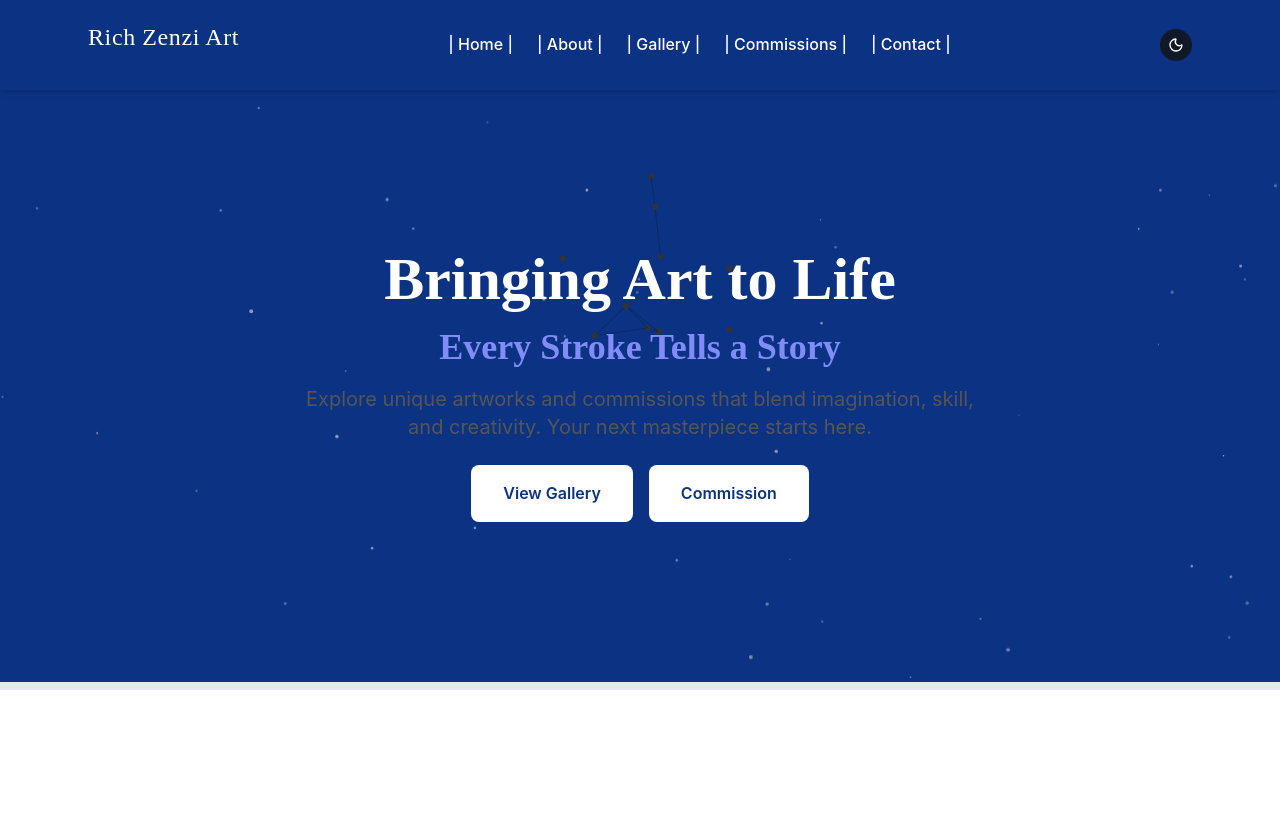
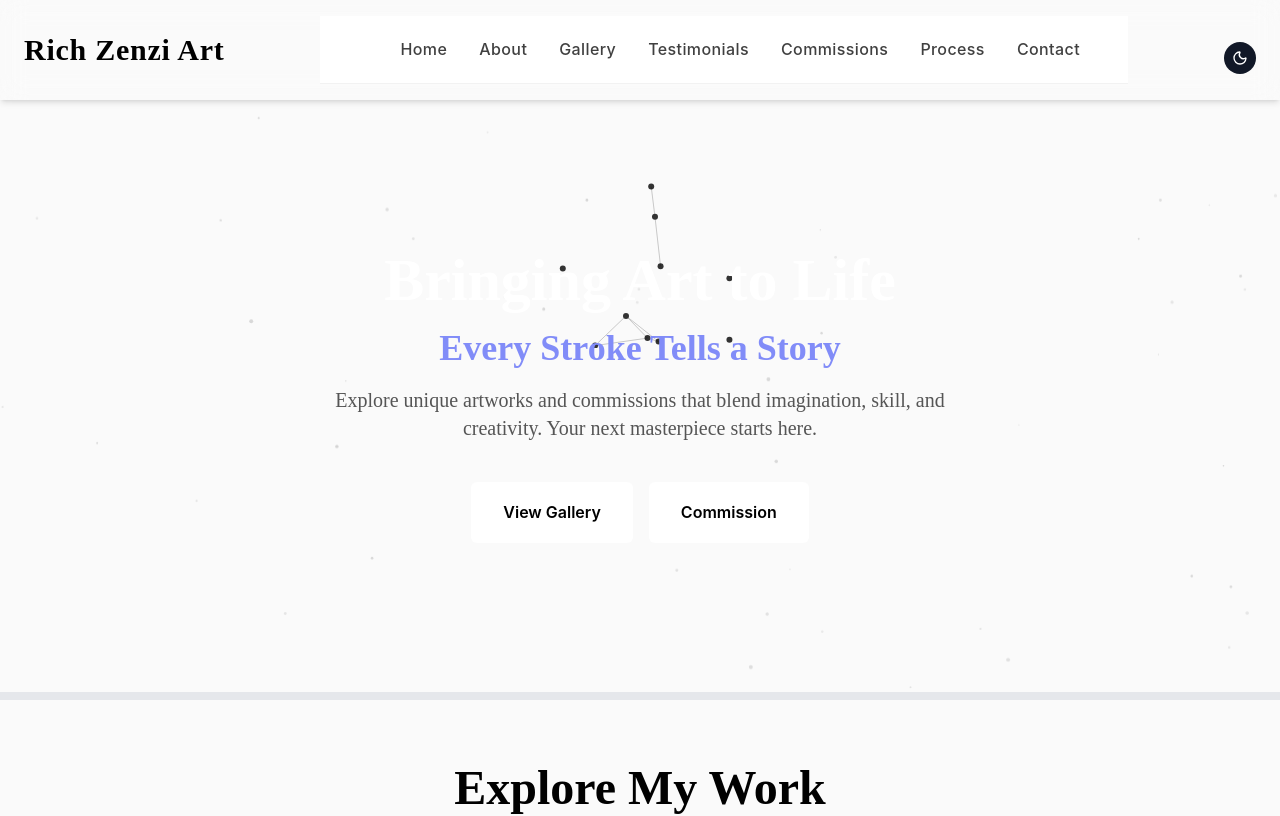
Before and after one commit to mercyXp/artist-portfolio-react, a React (Vite) app in the folder client/: page / in a window 1280 px wide. Shown: the top 816 px of the page. Built offline with nearby package versions, Linux system fonts and the light colour scheme.

Commit message:
Refine: make changes to create a new theme

```diff
--- a/client/src/App.jsx
+++ b/client/src/App.jsx
@@ -16,8 +16,8 @@ function App() {
             <motion.div initial={{ opacity: 0 }} animate={{ opacity: 1 }} transition={{ duration: 0.6 }}>
                 <Header/>
                 <Hero/>
+                <Gallery/>
                 <AboutMe/>
-                <Gallery/>
                 <Testimonials/>
                 <Commissions/>
                 <CreativeProcess/>
--- a/client/src/components/Gallery.jsx
+++ b/client/src/components/Gallery.jsx
@@ -69,7 +69,7 @@ function Gallery() {
           }`}
         >
           Every piece below tells a unique story — drawn with passion, precision,
-          and purpose. Dive into my creative process and feel the rhythm of each line.
+          and purpose. Dive in and experience the art that defines my journey.
         </p>
       </div>
 
--- a/client/src/components/Header.jsx
+++ b/client/src/components/Header.jsx
@@ -8,59 +8,63 @@ function Header() {
   const [isMenuOpen, setIsMenuOpen] = useState(false);
   const { isDark } = useTheme();
 
-  const toggleMenu = () => {
-    setIsMenuOpen(!isMenuOpen);
-  };
-
-  const closeMenu = () => {
-    setIsMenuOpen(false);
-  };
+  const toggleMenu = () => setIsMenuOpen(!isMenuOpen);
+  const closeMenu = () => setIsMenuOpen(false);
 
   const navLinks = [
     { href: '#home', label: 'Home' },
     { href: '#about', label: 'About' },
     { href: '#gallery', label: 'Gallery' },
+    { href: '#testimonials', label: 'Testimonials' },
     { href: '#commissions', label: 'Commissions' },
+    { href: '#process', label: 'Process' },
     { href: '#contact', label: 'Contact' },
   ];
 
   return (
-    <header className={`sticky top-0 z-50 shadow-md transition-all duration-300 ${
-          isDark
-            ? 'bg-gray-900 text-gray-100'
-            : 'bg-[var(--primary-bg)] text-[var(--primary-text)]'
-        }`}>
+    <header
+        className={`
+          sticky top-0 z-50 w-full flex flex-col items-center justify-center overflow-hidden
+          backdrop-blur-md shadow-md transition-all duration-300
+          ${
+            isDark
+              ? 'bg-gray-900 text-gray-100'
+              : 'bg-[var(--primary-bg)] text-[var(--primary-text)]'
+          }
+    `   }
+
+    >
       <div className="container mx-auto flex items-center justify-between py-4 px-6">
         {/* Logo */}
-        <h1 className="text-xl md:text-2xl font-serif tracking-wide text-[var(--primary-text)]">
+        <h1
+          className={`
+            text-2xl md:text-3xl font-serif font-semibold tracking-wide
+            transition-colors duration-300
+            hover:text-[var(--nav-hover)]
+          `}
+        >
           Rich Zenzi Art
         </h1>
 
         {/* Desktop Navigation */}
-        <nav className={`hidden md:flex items-center space-x-6 transition-colors duration-300 ${
-            isDark
-              ? 'bg-gray-900 text-gray-100'
-              : 'bg-[var(--primary-bg)] text-[var(--primary-text)]'
-          }`}>
+        <nav className="hidden md:flex items-center space-x-8 font-medium tracking-wide">
           {navLinks.map((link) => (
             <a
               key={link.href}
               href={link.href}
-              className="hover:text-[var(--accent-text)] transition-colors duration-300"
+              className="relative transition-all duration-300 hover:text-[var(--nav-hover)] group"
             >
-              | {link.label} |
+              {link.label}
+              <span className="absolute left-0 -bottom-1 h-[2px] w-0 bg-current transition-all duration-300 group-hover:w-full" />
             </a>
           ))}
         </nav>
 
-        {/* Right side - Theme Toggle and Hamburger */}
+        {/* Right side */}
         <div className="flex items-center space-x-4">
-          {/* Theme Toggle Button */}
-          <div className="ml-4">
-            <ThemeToggleButton />
-          </div>
+          <ThemeToggleButton />
 
-          {/* Hamburger Menu Button - Mobile only */}
+          {/* Hamburger Menu */}
           <button
             className="md:hidden flex flex-col justify-center items-center w-8 h-8 relative focus:outline-none"
             onClick={toggleMenu}
@@ -68,17 +72,17 @@ function Header() {
             aria-expanded={isMenuOpen}
           >
             <span
-              className={`w-6 h-0.5 bg-[var(--primary-text)] transition-all duration-300 ${
+              className={`w-6 h-0.5 bg-current transition-all duration-300 ${
                 isMenuOpen ? 'rotate-45 translate-y-1' : '-translate-y-1'
               }`}
             />
             <span
-              className={`w-6 h-0.5 bg-[var(--primary-text)] transition-all duration-300 ${
+              className={`w-6 h-0.5 bg-current transition-all duration-300 ${
                 isMenuOpen ? 'opacity-0' : 'opacity-100'
               }`}
             />
             <span
-              className={`w-6 h-0.5 bg-[var(--primary-text)] transition-all duration-300 ${
+              className={`w-6 h-0.5 bg-current transition-all duration-300 ${
                 isMenuOpen ? '-rotate-45 -translate-y-1' : 'translate-y-1'
               }`}
             />
@@ -86,20 +90,20 @@ function Header() {
         </div>
       </div>
 
-      {/* Mobile Navigation Menu */}
+      {/* Mobile Navigation */}
       <div
-        className={`md:hidden bg-[var(--primary-bg)] border-t border-[var(--border-color)] transition-all duration-300 overflow-hidden ${
-          isMenuOpen ? 'max-h-96 opacity-100' : 'max-h-0 opacity-0'
-        }`}
+        className={`md:hidden border-t transition-all duration-500 ease-in-out overflow-hidden ${
+          isMenuOpen ? 'max-h-96 opacity-100' : 'max-h-0 opacity-0 pointer-events-none'
+        } bg-[var(--nav-bg)] text-[var(--nav-text)] border-[var(--input-border)]`}
       >
-        <nav className="container mx-auto px-6 py-4">
+        <nav className="container mx-auto px-6 py-4 text-center">
           <ul className="space-y-4">
             {navLinks.map((link) => (
               <li key={link.href}>
                 <a
                   href={link.href}
-                  className="block py-2 text-lg hover:text-[var(--accent-text)] transition-colors duration-300 border-b border-[var(--border-color)]"
                   onClick={closeMenu}
+                  className="block py-2 text-lg font-medium border-b border-[var(--input-border)] hover:text-[var(--nav-hover)] transition-colors duration-300"
                 >
                   {link.label}
                 </a>
@@ -109,7 +113,7 @@ function Header() {
         </nav>
       </div>
 
-      {/* Overlay when menu is open */}
+      {/* Overlay for Mobile Menu */}
       {isMenuOpen && (
         <div
           className="fixed inset-0 bg-black bg-opacity-50 z-40 md:hidden"
@@ -118,6 +122,6 @@ function Header() {
       )}
     </header>
   );
-};
+}
 
 export default Header;
--- a/client/src/index.css
+++ b/client/src/index.css
@@ -2,252 +2,302 @@
 @tailwind components;
 @tailwind utilities;
 
-/* =============================
-   Root Variables for Light/Dark Themes
-   ============================= */
+/* ============================================
+   FONT IMPORTS (Make sure these load in <head>)
+   ============================================ */
+/* serif fonts */
+@import url('https://fonts.googleapis.com/css2?family=Cormorant+Garamond:wght@400;500;600;700&family=Playfair+Display:wght@500;600;700&family=Cinzel:wght@400;600;700&display=swap');
+@import url('https://fonts.googleapis.com/css2?family=Inter:wght@300;400;500;600;700&display=swap');
+
+/* ============================================
+   ROOT VARIABLES (LIGHT THEME DEFAULT)
+   ============================================ */
 :root {
-  /* Light Theme Colors */
-  --bg-color: #ffffff;
-  --text-color: #1a1a1a;
-  --muted-bg-color: #f5f5f5;
+  --bg-color: #fafafa;
+  --text-color: #000000;
+
+  --muted-bg-color: #f1f0ee;
   --muted-text-color: #555555;
 
-  --primary-bg: #0c3283; /* Main Blue */
-  --primary-text: #ffffff;
-  --secondary-bg: #e6e6e6;
-  --secondary-text: #1f1f1f;
-  --accent-bg: #f0f4ff; /* subtle light accent */
-  --accent-text: #2c3e50; /* dark blue-grey accent */
-  --destructive-bg: #960d0d;
-  --destructive-text: #ffffff;
+  --primary-accent: #1666FF;
+  --primary-accent-hover: #1a8cff;
 
-  --input-bg: #ffffff;
-  --input-text: #1a1a1a;
-  --input-border: #d1d5db;
-  --input-focus-border: #0c3283;
+  --nav-bg: #ffffff;
+  --nav-text: #1f1f1f;
 
-  --card-bg: #fafafa;
-  --card-text: #1a1a1a;
-  --popover-bg: #f0f0f0;
-  --popover-text: #1a1a1a;
+  --hero-bg: #f9f8f6;
+  --hero-text: #2a2a2a;
 
-  /* Font Families */
-  --font-sans: -apple-system, BlinkMacSystemFont, 'Segoe UI', 'Roboto', 'Oxygen', 'Ubuntu', 'Cantarell', 'Fira Sans', 'Droid Sans', 'Helvetica Neue', sans-serif;
-  --font-serif: 'Playfair Display', serif;
-  --font-mono: 'Menlo', monospace;
+  --footer-bg: #1c1c1c;
+  --footer-text: #f9f8f6;
 
-  --border-radius: 0.5rem;
+  --card-bg: #ffffff;
+  --card-text: #2a2a2a;
+
+  --input-border: #dcd7d3;
+
+  --border-radius: 0.4rem;
+
+  --font-sans: 'Inter', sans-serif;
+  --font-serif: 'Cormorant Garamond', 'Playfair Display', 'Cinzel', serif;
+
   --transition-speed: 0.3s;
 }
 
-/* Dark Theme Variables */
+/* ============================================
+   DARK THEME OVERRIDES
+   ============================================ */
 body.dark-theme {
-  --bg-color: #111827; /* Dark blue-gray instead of pure black */
-  --text-color: #f5f5f5;
-  --muted-bg-color: #1f2937;
-  --muted-text-color: #d1d5db;
+  --bg-color: #000000;
+  --text-color: #eaeaea;
 
-  --primary-bg: #1b4498;
-  --primary-text: #ffffff;
-  --secondary-bg: #1f2937;
-  --secondary-text: #ffffff;
-  --accent-bg: #1a1a1a;
-  --accent-text: #4a90e2; /* bright blue accent */
-  --destructive-bg: #960d0d;
-  --destructive-text: #ffffff;
+  --muted-bg-color: #000000;
+  --muted-text-color: #b3b3b3;
 
-  --input-bg: #1f2937;
-  --input-text: #f5f5f5;
-  --input-border: #374151;
-  --input-focus-border: #2d5bb9;
+  --primary-accent: #e4c28a;
+  --primary-accent-hover: #ffd89c;
 
-  --card-bg: #1f2937;
-  --card-text: #f5f5f5;
-  --popover-bg: #111827;
-  --popover-text: #f5f5f5;
+  --nav-bg: #000000;
+  --nav-text: #f5f5f5;
+
+  --hero-bg: #000000;
+  --hero-text: #f5f5f5;
+
+  --footer-bg: #000000;
+  --footer-text: #f1f1f1;
+
+  --card-bg: #0f0f0f;
+  --card-text: #eaeaea;
+
+  --input-border: #333333;
 }
 
-/* =============================
-   Global Styles
-   ============================= */
+/* ============================================
+   GLOBAL STYLING
+   ============================================ */
 body {
   background-color: var(--bg-color);
   color: var(--text-color);
-  font-family: var(--font-sans);
-  line-height: 1.6;
+  font-family: var(--font-serif);
+  font-size: 18px;
+  line-height: 1.8;
   margin: 0;
-  padding: 0;
   transition: background-color var(--transition-speed), color var(--transition-speed);
 }
 
-h1, h2, h3, h4, h5, h6 {
-  font-family: var(--font-serif);
-  color: var(--text-color);
-  margin-bottom: 1rem;
-}
-
-/* =============================
-   Navigation
-   ============================= */
-nav {
-  background-color: var(--primary-bg);
-  color: var(--primary-text);
-  padding: 1rem 2rem;
-  display: flex;
-  justify-content: space-between;
-  align-items: center;
-}
-
-nav a {
-  color: var(--primary-text);
-  text-decoration: none;
-  margin-left: 1rem;
-  font-weight: 500;
-  transition: color var(--transition-speed);
-}
-
-nav a:hover {
-  color: var(--accent-text);
-}
-
-/* =============================
-   Buttons
-   ============================= */
-button {
-  padding: 0.6rem 1.2rem;
-  border-radius: var(--border-radius);
-  border: none;
-  cursor: pointer;
-  font-family: var(--font-sans);
-  font-weight: 600;
-  transition: background-color var(--transition-speed), color var(--transition-speed);
-}
-
-button.primary {
-  background-color: var(--primary-bg);
-  color: var(--primary-text);
-}
-
-button.primary:hover {
-  background-color: var(--accent-bg);
-  color: var(--accent-text);
-}
-
-button.destructive {
-  background-color: var(--destructive-bg);
-  color: var(--destructive-text);
-}
-
-button.destructive:hover {
-  background-color: #a61a1a;
-}
-
-/* =============================
-   Forms
-   ============================= */
-input, textarea, select {
-  width: 100%;
-  padding: 0.7rem;
-  border-radius: var(--border-radius);
-  border: 1px solid var(--input-border);
-  background-color: var(--input-bg);
-  color: var(--input-text);
-  font-family: var(--font-sans);
-  margin-bottom: 1rem;
-  transition: border-color var(--transition-speed), background-color var(--transition-speed);
-}
-
-input:focus, textarea:focus, select:focus {
-  border-color: var(--input-focus-border);
-  outline: none;
-}
-
-/* =============================
-   Cards
-   ============================= */
-.card {
-  background-color: var(--card-bg);
-  color: var(--card-text);
-  border-radius: var(--border-radius);
-  padding: 1.5rem;
-  box-shadow: 0 4px 12px rgba(0,0,0,0.05);
-  transition: background-color var(--transition-speed), color var(--transition-speed), box-shadow var(--transition-speed);
-  margin-bottom: 2rem;
-}
-
-.card:hover {
-  box-shadow: 0 8px 20px rgba(0,0,0,0.1);
-}
-
-/* Dark mode card shadows */
-body.dark-theme .card {
-  box-shadow: 0 4px 12px rgba(0,0,0,0.3);
-}
-
-body.dark-theme .card:hover {
-  box-shadow: 0 8px 20px rgba(0,0,0,0.4);
-}
-
-/* =============================
-   Popovers / Modals
-   ============================= */
-.popover {
-  background-color: var(--popover-bg);
-  color: var(--popover-text);
-  border-radius: var(--border-radius);
-  padding: 1rem;
-  box-shadow: 0 4px 20px rgba(0,0,0,0.1);
-}
-
-body.dark-theme .popover {
-  box-shadow: 0 4px 20px rgba(0,0,0,0.4);
-}
-
-/* =============================
-   Utility Classes
-   ============================= */
-.text-muted {
-  color: var(--muted-text-color);
-}
-
-.bg-muted {
-  background-color: var(--muted-bg-color);
-}
-
-.container {
-  width: 90%;
-  max-width: 1200px;
-  margin: 0 auto;
-}
-
-/* =============================
-   Links
-   ============================= */
-a {
-  color: var(--primary-bg);
-  text-decoration: none;
-  transition: color var(--transition-speed);
-}
-
-a:hover {
-  color: var(--accent-text);
-}
-
-/* Dark mode link colors */
-body.dark-theme a {
-  color: #4a90e2;
-}
-
-body.dark-theme a:hover {
-  color: #6ba8ff;
-}
-
-/* =============================
-   Smooth Transitions for Theme Changes
-   ============================= */
+/* Smooth global UI transitions */
 * {
   transition: background-color var(--transition-speed),
               color var(--transition-speed),
               border-color var(--transition-speed),
               box-shadow var(--transition-speed);
+  -webkit-text-size-adjust: 100%;
 }
+
+/* ============================================
+   NAVIGATION BAR
+   ============================================ */
+nav {
+  background-color: var(--nav-bg);
+  color: var(--nav-text);
+  display: flex;
+  justify-content: space-between;
+  align-items: center;
+  padding: 1.2rem 3rem;
+  position: sticky;
+  top: 0;
+  z-index: 100;
+  border-bottom: 1px solid rgba(0, 0, 0, 0.05);
+}
+
+nav a {
+  color: var(--nav-text);
+  text-decoration: none;
+  margin-left: 2rem;
+  font-family: var(--font-sans);
+  font-size: 16px;
+  letter-spacing: 0.4px;
+  opacity: 0.85;
+}
+
+nav a:hover {
+  color: var(--primary-accent);
+  opacity: 1;
+}
+
+/* ============================================
+   HERO SECTION
+   ============================================ */
+.hero {
+  background-color: var(--hero-bg);
+  padding: 6rem 2rem;
+  text-align: center;
+}
+
+.hero h1 {
+  font-family: var(--font-serif);
+  font-size: 3.2rem;
+  font-weight: 600;
+  color: var(--primary-accent);
+  letter-spacing: 1.2px;
+}
+
+.hero p {
+  color: var(--hero-text);
+  max-width: 700px;
+  margin: 1rem auto 2.5rem auto;
+  font-size: 1.2rem;
+  line-height: 1.9;
+}
+
+.hero p:hover {
+  color: var(--primary-accent-hover);
+}
+
+/* ============================================
+   CARDS (Artworks, etc.)
+   ============================================ */
+.card {
+  background-color: var(--card-bg);
+  color: var(--card-text);
+  border-radius: var(--border-radius);
+  padding: 2rem;
+  box-shadow: 0 3px 12px rgba(0,0,0,0.07);
+}
+
+.card:hover {
+  box-shadow: 0 6px 18px rgba(0,0,0,0.15);
+}
+
+/* ============================================
+   FOOTER
+   ============================================ */
+footer {
+  background-color: var(--footer-bg);
+  color: var(--footer-text);
+  text-align: center;
+  padding: 3rem 2rem;
+}
+
+footer a {
+  color: var(--primary-accent);
+}
+
+footer a:hover {
+  color: var(--primary-accent-hover);
+}
+
+/* ============================================
+   LINKS
+   ============================================ */
+a {
+  color: var(--primary-accent);
+}
+
+a:hover {
+  color: var(--primary-accent-hover);
+}
+/* ============================================
+   FORMS (Inputs, Textareas, Buttons)
+   ============================================ */
+
+/* Form Container */
+form {
+  width: 100%;
+  max-width: 700px;
+  margin: 2rem auto;
+  padding: 2rem;
+  background-color: var(--card-bg);
+  border-radius: var(--border-radius);
+  box-shadow: 0 4px 16px rgba(0,0,0,0.08);
+}
+
+/* Labels */
+form label {
+  display: block;
+  font-family: var(--font-serif);
+  font-size: 1.1rem;
+  color: var(--text-color);
+  margin-bottom: 0.4rem;
+}
+
+/* Inputs + Textareas */
+input,
+textarea {
+  width: 100%;
+  padding: 0.9rem 1rem;
+  border: 1px solid var(--input-border);
+  background-color: var(--muted-bg-color);
+  border-radius: var(--border-radius);
+  font-size: 1rem;
+  font-family: var(--font-sans);
+  color: var(--text-color);
+  outline: none;
+  transition: border-color var(--transition-speed),
+              background-color var(--transition-speed),
+              color var(--transition-speed),
+              box-shadow var(--transition-speed);
+}
+
+/* Input & Textarea Hover */
+input:hover,
+textarea:hover {
+  border-color: var(--primary-accent);
+}
+
+/* Input & Textarea Focus */
+input:focus,
+textarea:focus {
+  border-color: var(--primary-accent);
+  box-shadow: 0 0 6px rgba(0,0,0,0.15);
+}
+
+/* Textarea Sizing */
+textarea {
+  min-height: 150px;
+  resize: vertical;
+}
+
+/* Submit Button */
+button,
+input[type="submit"] {
+  background-color: var(--primary-accent);
+  color: #ffffff;
+  padding: 0.9rem 2rem;
+  font-size: 1rem;
+  font-family: var(--font-sans);
+  border: none;
+  border-radius: calc(var(--border-radius) + 0.1rem);
+  cursor: pointer;
+  margin-top: 1rem;
+  transition: background-color var(--transition-speed),
+              transform var(--transition-speed);
+}
+
+/* Button Hover */
+button:hover,
+input[type="submit"]:hover {
+  background-color: var(--primary-accent-hover);
+  transform: translateY(-2px);
+}
+
+/* Disabled button */
+button:disabled,
+input[type="submit"]:disabled {
+  background-color: #888;
+  cursor: not-allowed;
+  transform: none;
+}
+
+/* Error + Success Text */
+.form-error {
+  color: #ff6961;
+  font-size: 0.95rem;
+  margin-top: 0.5rem;
+}
+
+.form-success {
+  color: #4caf50;
+  font-size: 1rem;
+  margin-top: 0.5rem;
+}
--- a/client/tailwind.config.js
+++ b/client/tailwind.config.js
@@ -1,45 +1,67 @@
 /** @type {import('tailwindcss').Config} */
 export default {
-  darkMode: 'class', // Enables dark mode using .dark-theme or .dark class
+  darkMode: ["class", ".dark-theme"],
+
   content: [
     "./index.html",
-    "./src/**/*.{js,ts,jsx,tsx}",
+    "./src/**/*.{js,jsx,ts,tsx}",
   ],
+
   theme: {
     extend: {
+      fontFamily: {
+        sans: ["Inter", "sans-serif"],
+        serif: ["Cormorant Garamond", "Playfair Display", "Cinzel", "serif"],
+      },
+
       colors: {
-        // Map Tailwind color names to your CSS variables for dynamic theme switching
         bg: "var(--bg-color)",
         text: "var(--text-color)",
-        mutedBg: "var(--muted-bg-color)",
-        mutedText: "var(--muted-text-color)",
 
-        primary: "var(--primary-bg)",
-        primaryText: "var(--primary-text)",
-        secondary: "var(--secondary-bg)",
-        secondaryText: "var(--secondary-text)",
-        accent: "var(--accent-bg)",
-        accentText: "var(--accent-text)",
-        destructive: "var(--destructive-bg)",
-        destructiveText: "var(--destructive-text)",
+        muted: {
+          bg: "var(--muted-bg-color)",
+          text: "var(--muted-text-color)",
+        },
 
-        cardBg: "var(--card-bg)",
-        cardText: "var(--card-text)",
-        popoverBg: "var(--popover-bg)",
-        popoverText: "var(--popover-text)",
+        primary: {
+          DEFAULT: "var(--primary-accent)",
+          hover: "var(--primary-accent-hover)",
+        },
+
+        nav: {
+          bg: "var(--nav-bg)",
+          text: "var(--nav-text)",
+        },
+
+        hero: {
+          bg: "var(--hero-bg)",
+          text: "var(--hero-text)",
+        },
+
+        footer: {
+          bg: "var(--footer-bg)",
+          text: "var(--footer-text)",
+        },
+
+        card: {
+          bg: "var(--card-bg)",
+          text: "var(--card-text)",
+        },
+
+        input: {
+          border: "var(--input-border)",
+        },
       },
-      fontFamily: {
-        sans: ["Inter", "sans-serif"],
-        serif: ["Playfair Display", "serif"],
-        mono: ["Menlo", "monospace"],
+
+      borderRadius: {
+        general: "var(--border-radius)",
       },
-      borderRadius: {
-        md: "var(--border-radius)",
-      },
+
       transitionDuration: {
-        DEFAULT: "300ms",
+        fast: "var(--transition-speed)",
       },
     },
   },
+
   plugins: [],
 };
```
Also changed, not shown: client/src/components/ContactForm.jsx (+7 -2 lines).
